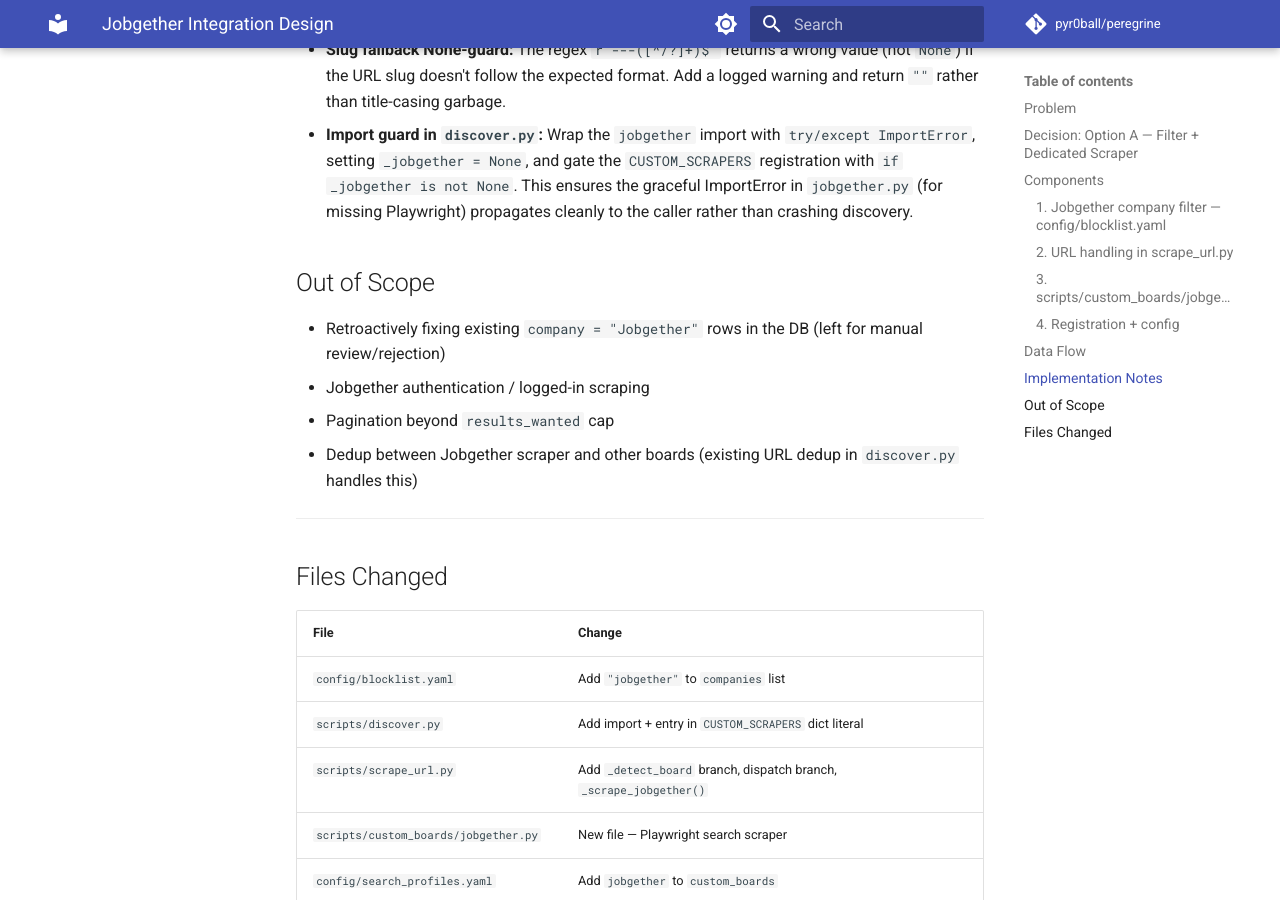
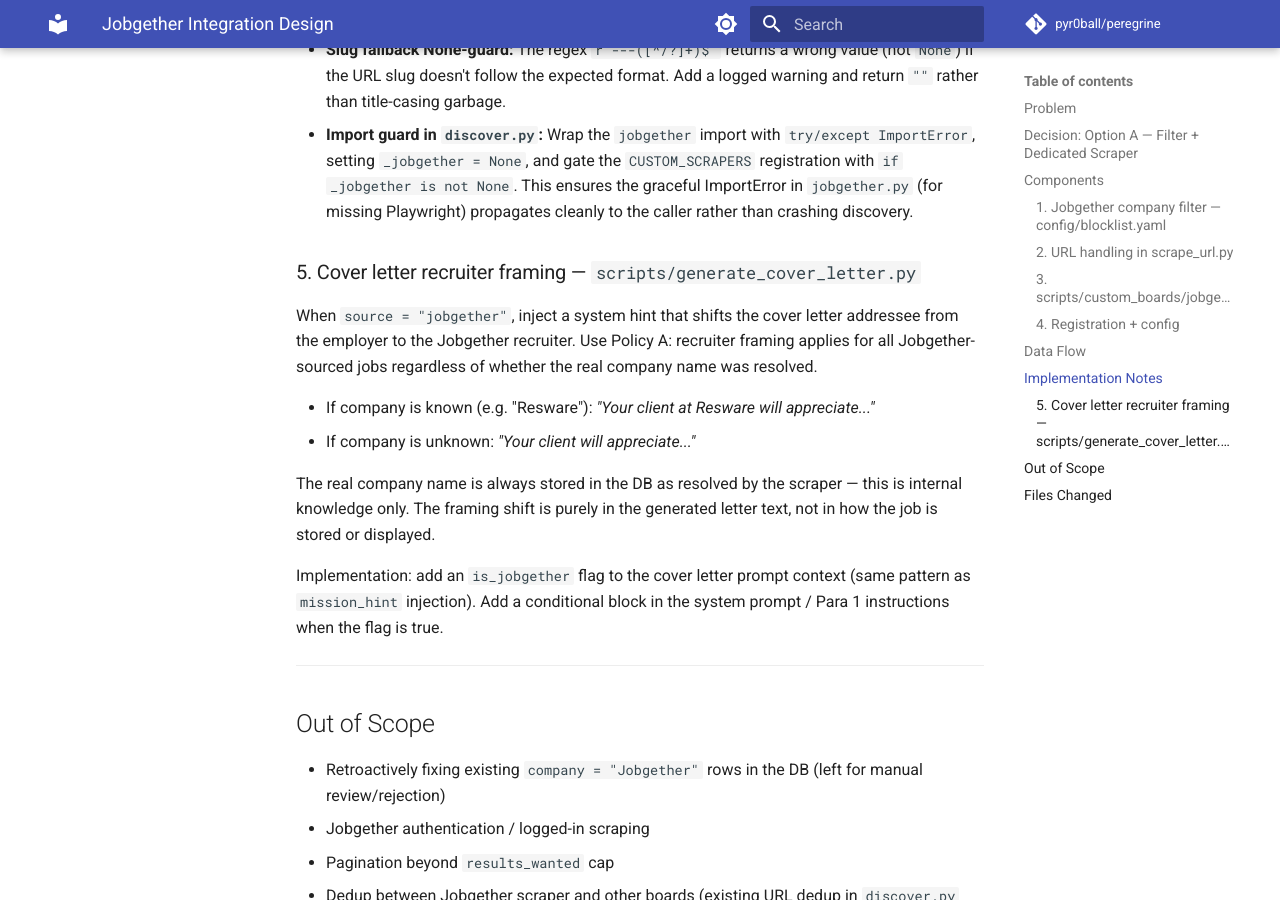
Before and after one commit to CircuitForgeLLC/peregrine, an MkDocs documentation site: the page built from docs/superpowers/specs/2026-03-15-jobgether-integration-design.md, in a window 1280 px wide and 900 px high, scrolled down 3943 px. Built offline with MkDocs 1.6.1 and Material for MkDocs 9.7.7, drawn with Linux system fonts in a browser that asks for light colours.

Commit message:
docs: add cover letter recruiter framing to Jobgether spec

```diff
--- a/docs/superpowers/specs/2026-03-15-jobgether-integration-design.md
+++ b/docs/superpowers/specs/2026-03-15-jobgether-integration-design.md
@@ -138,6 +138,19 @@ scrape_url.py
 - **Slug fallback None-guard:** The regex `r'---([^/?]+)$'` returns a wrong value (not `None`) if the URL slug doesn't follow the expected format. Add a logged warning and return `""` rather than title-casing garbage.
 - **Import guard in `discover.py`:** Wrap the `jobgether` import with `try/except ImportError`, setting `_jobgether = None`, and gate the `CUSTOM_SCRAPERS` registration with `if _jobgether is not None`. This ensures the graceful ImportError in `jobgether.py` (for missing Playwright) propagates cleanly to the caller rather than crashing discovery.
 
+### 5. Cover letter recruiter framing — `scripts/generate_cover_letter.py`
+
+When `source = "jobgether"`, inject a system hint that shifts the cover letter addressee from the employer to the Jobgether recruiter. Use Policy A: recruiter framing applies for all Jobgether-sourced jobs regardless of whether the real company name was resolved.
+
+- If company is known (e.g. "Resware"): *"Your client at Resware will appreciate..."*
+- If company is unknown: *"Your client will appreciate..."*
+
+The real company name is always stored in the DB as resolved by the scraper — this is internal knowledge only. The framing shift is purely in the generated letter text, not in how the job is stored or displayed.
+
+Implementation: add an `is_jobgether` flag to the cover letter prompt context (same pattern as `mission_hint` injection). Add a conditional block in the system prompt / Para 1 instructions when the flag is true.
+
+---
+
 ## Out of Scope
 
 - Retroactively fixing existing `company = "Jobgether"` rows in the DB (left for manual review/rejection)
```
